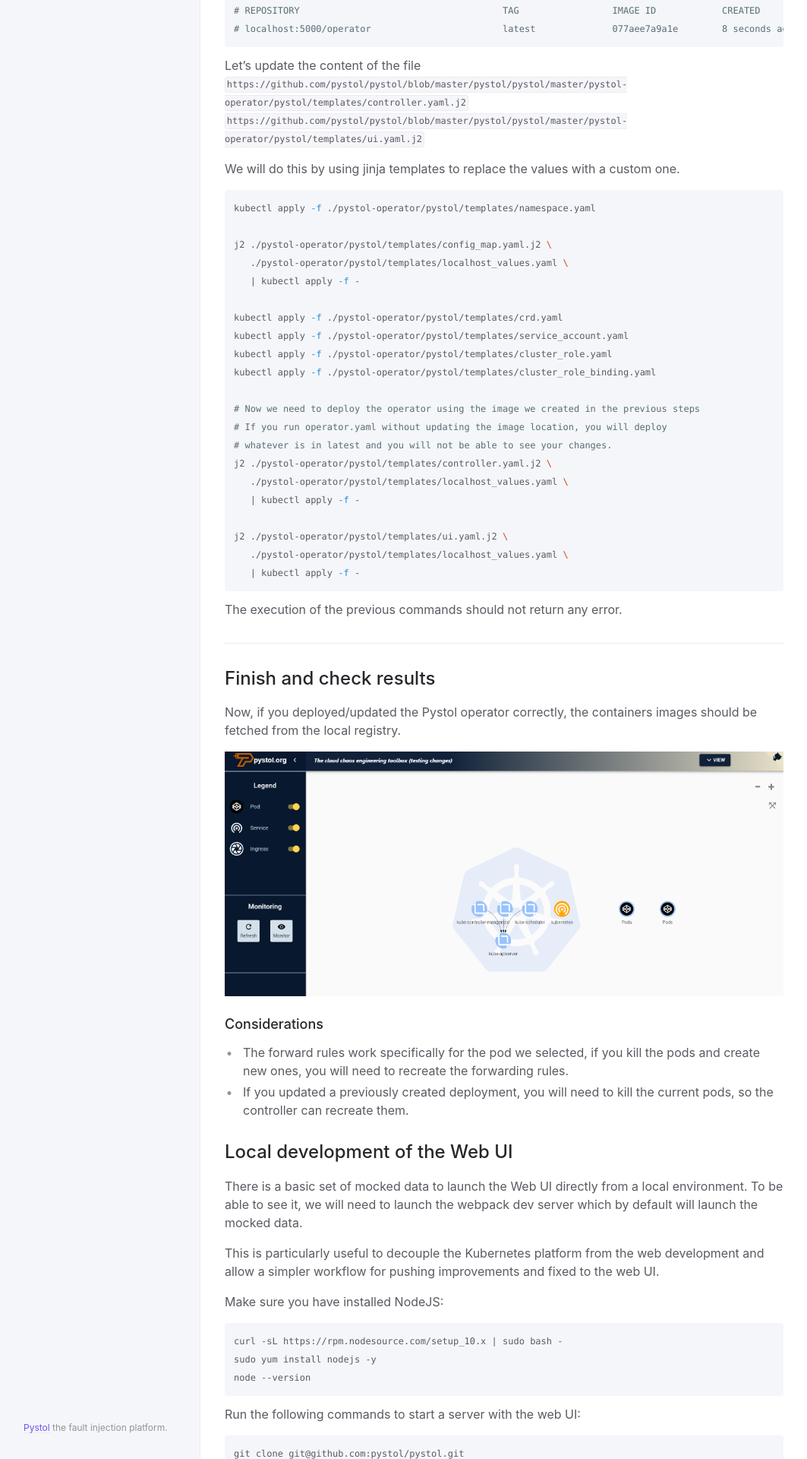
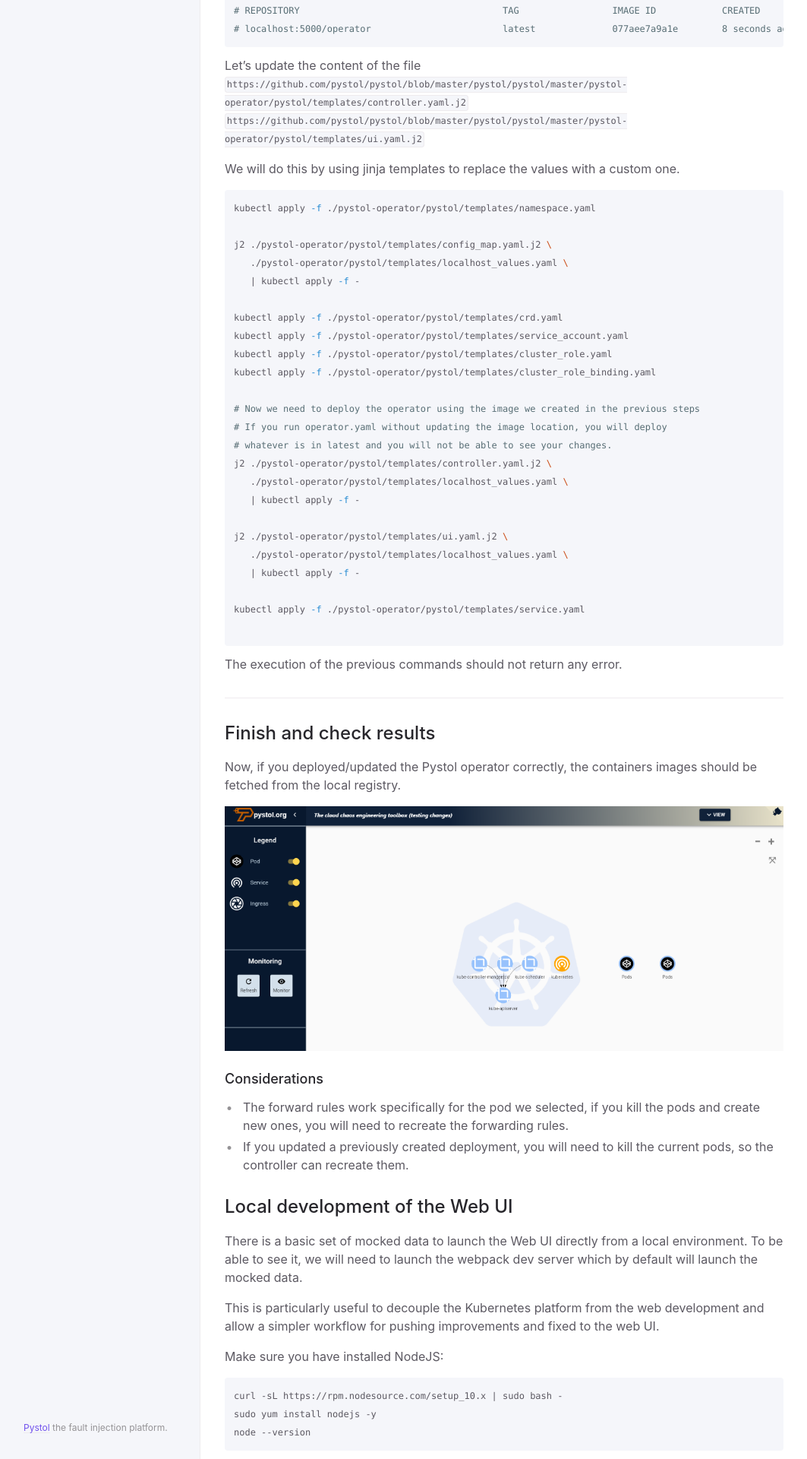
Before and after one commit to pystol/pystol-docs, a Jekyll site: the page built from docs/development_guide.md, in a window 1280 px wide. Shown: the part 3080-5000 px from the top of the page at 76% size, without its empty margins (108-1171 px from the left). Built offline with Jekyll 4.4.1, drawn with Linux system fonts in a browser that asks for light colours.

Commit message:
Add service

````diff
--- a/docs/development_guide.md
+++ b/docs/development_guide.md
@@ -172,6 +172,9 @@ j2 ./pystol-operator/pystol/templates/controller.yaml.j2 \
 j2 ./pystol-operator/pystol/templates/ui.yaml.j2 \
    ./pystol-operator/pystol/templates/localhost_values.yaml \
    | kubectl apply -f -
+
+kubectl apply -f ./pystol-operator/pystol/templates/service.yaml
+
 ```
 
 The execution of the previous commands should not return any error.
````
